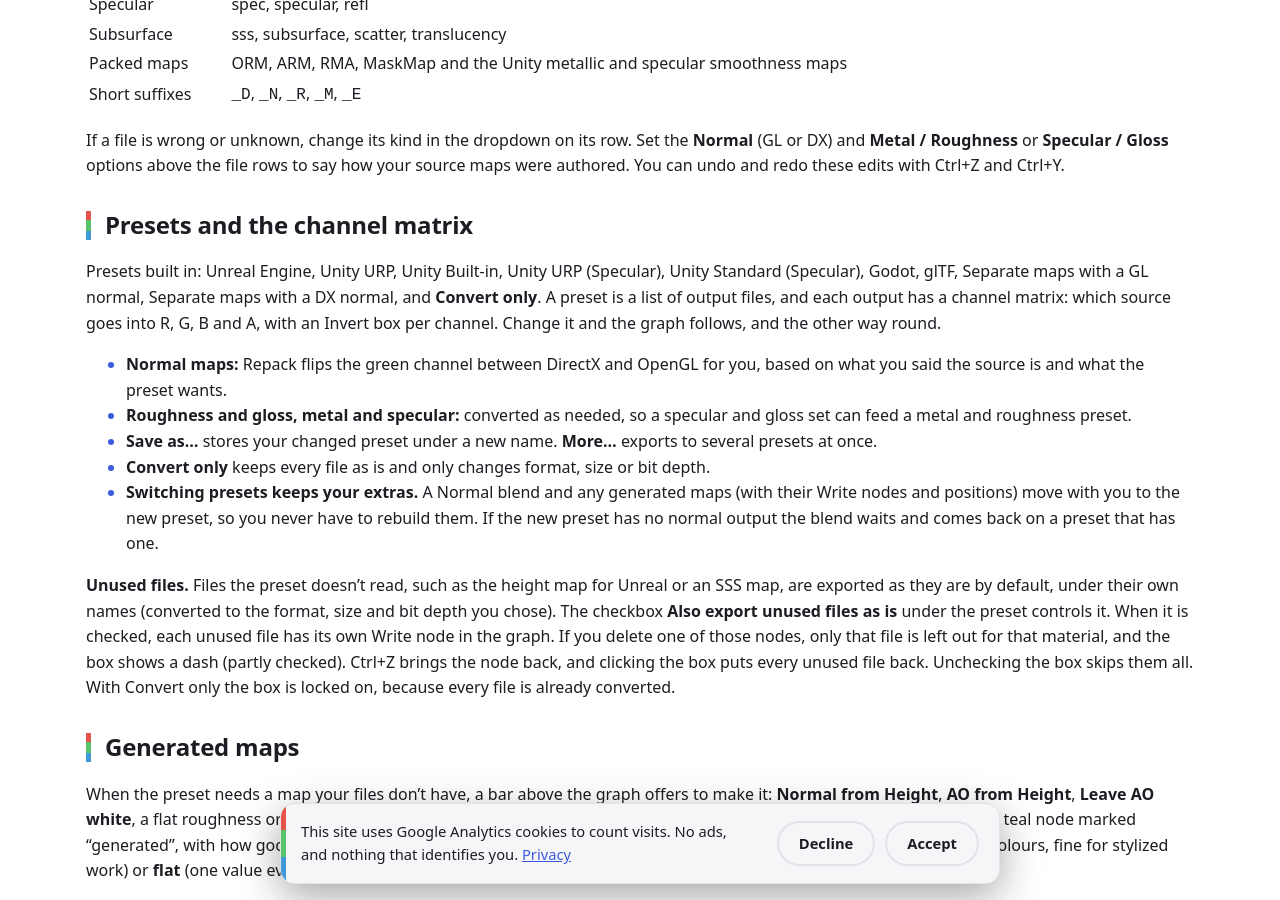
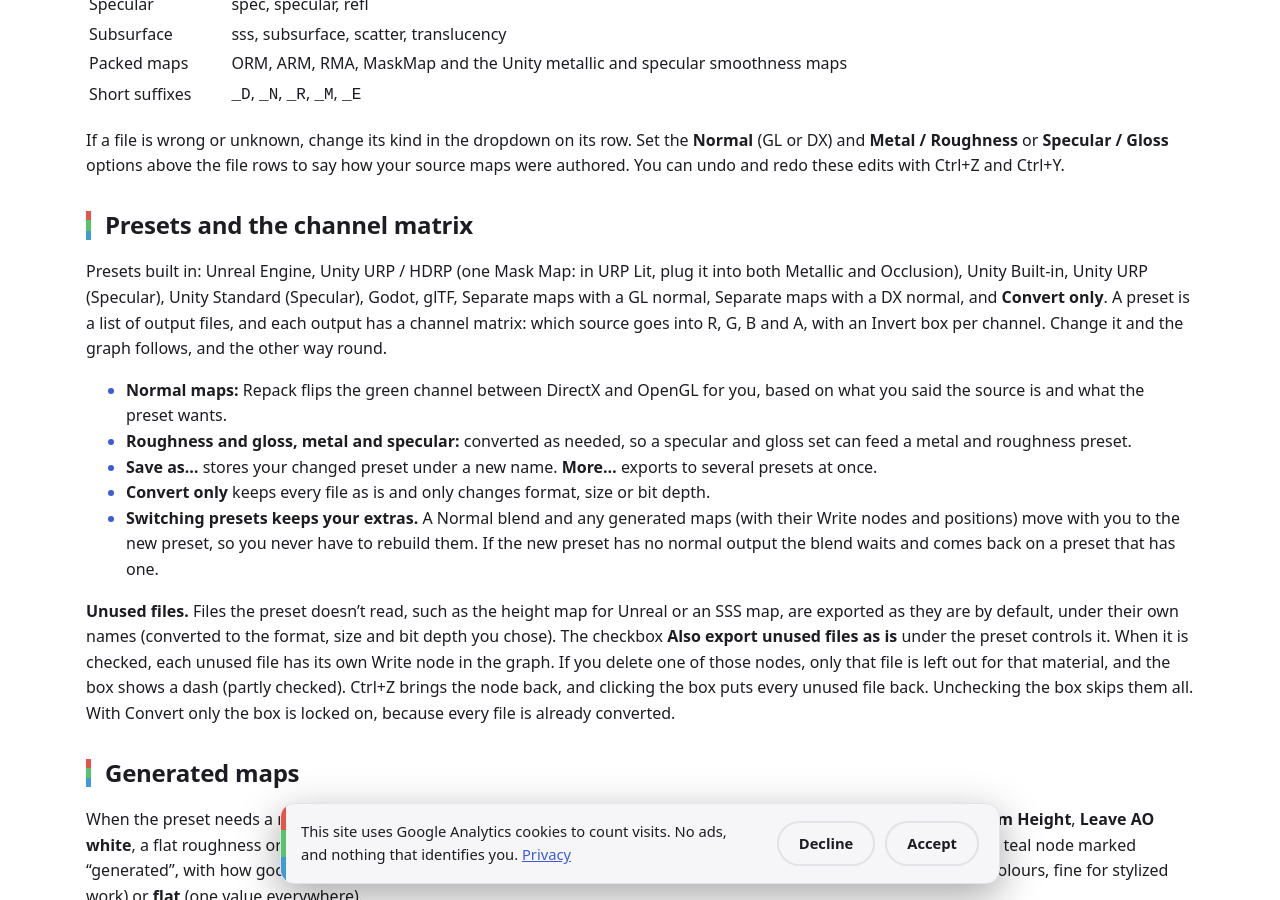
Before and after one commit to LoomAndPixel/LPTools, a Jekyll site: the page built from _docs/repack.md, in a window 1280 px wide and 900 px high, scrolled down 2047 px. Built offline with Jekyll 4.4.1, drawn with Linux system fonts in a browser that asks for light colours.

Commit message:
Repack 0.9.13: version.json, Unity URP / HDRP preset name in the docs

```diff
--- a/_docs/repack.md
+++ b/_docs/repack.md
@@ -62,7 +62,7 @@ If a file is wrong or unknown, change its kind in the dropdown on its row. Set t
 
 ## Presets and the channel matrix
 
-Presets built in: Unreal Engine, Unity URP, Unity Built-in, Unity URP (Specular), Unity Standard (Specular), Godot, glTF, Separate maps with a GL normal, Separate maps with a DX normal, and **Convert only**. A preset is a list of output files, and each output has a channel matrix: which source goes into R, G, B and A, with an Invert box per channel. Change it and the graph follows, and the other way round.
+Presets built in: Unreal Engine, Unity URP / HDRP (one Mask Map: in URP Lit, plug it into both Metallic and Occlusion), Unity Built-in, Unity URP (Specular), Unity Standard (Specular), Godot, glTF, Separate maps with a GL normal, Separate maps with a DX normal, and **Convert only**. A preset is a list of output files, and each output has a channel matrix: which source goes into R, G, B and A, with an Invert box per channel. Change it and the graph follows, and the other way round.
 
 - **Normal maps:** Repack flips the green channel between DirectX and OpenGL for you, based on what you said the source is and what the preset wants.
 - **Roughness and gloss, metal and specular:** converted as needed, so a specular and gloss set can feed a metal and roughness preset.
--- a/repack/version.json
+++ b/repack/version.json
@@ -1,5 +1,5 @@
 {
-  "version": "0.9.11",
+  "version": "0.9.13",
   "url": "https://lptools.gumroad.com/l/Repack",
-  "notes": "Blend materials: lay one material over another by its height (moss over brick) with sliders, breakup noise and a Save that keeps your whole session in one .repack file you can share. Detail normal node with a strength slider, generated maps and normal blend kept when you switch presets, C and M keys in the 3D view, and five bundled sample materials."
+  "notes": "Make seamless per map: turn it on for the whole material or just the maps that need it, with a teal chip on each Read node. Faster PNG export and previews, a software rendering fallback for machines without a GPU, safer saves and an error log."
 }
```
